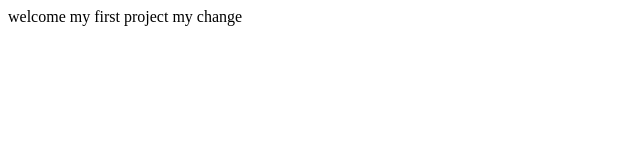
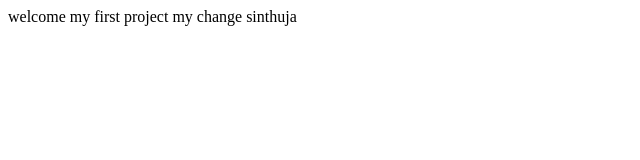
Before and after one commit to sinthujacsc/Project1, a plain HTML site: page index.html in a window 1280 px wide. Shown: the full height of the page, 0-640 px from the left. Drawn offline with Linux system fonts and the light colour scheme.

Commit message:
changes in index through v.1.0f3 branch

```diff
--- a/index.html
+++ b/index.html
@@ -5,5 +5,6 @@
    welcome
    my first project
    my change
+   sinthuja
 </body>
 </html>
```
